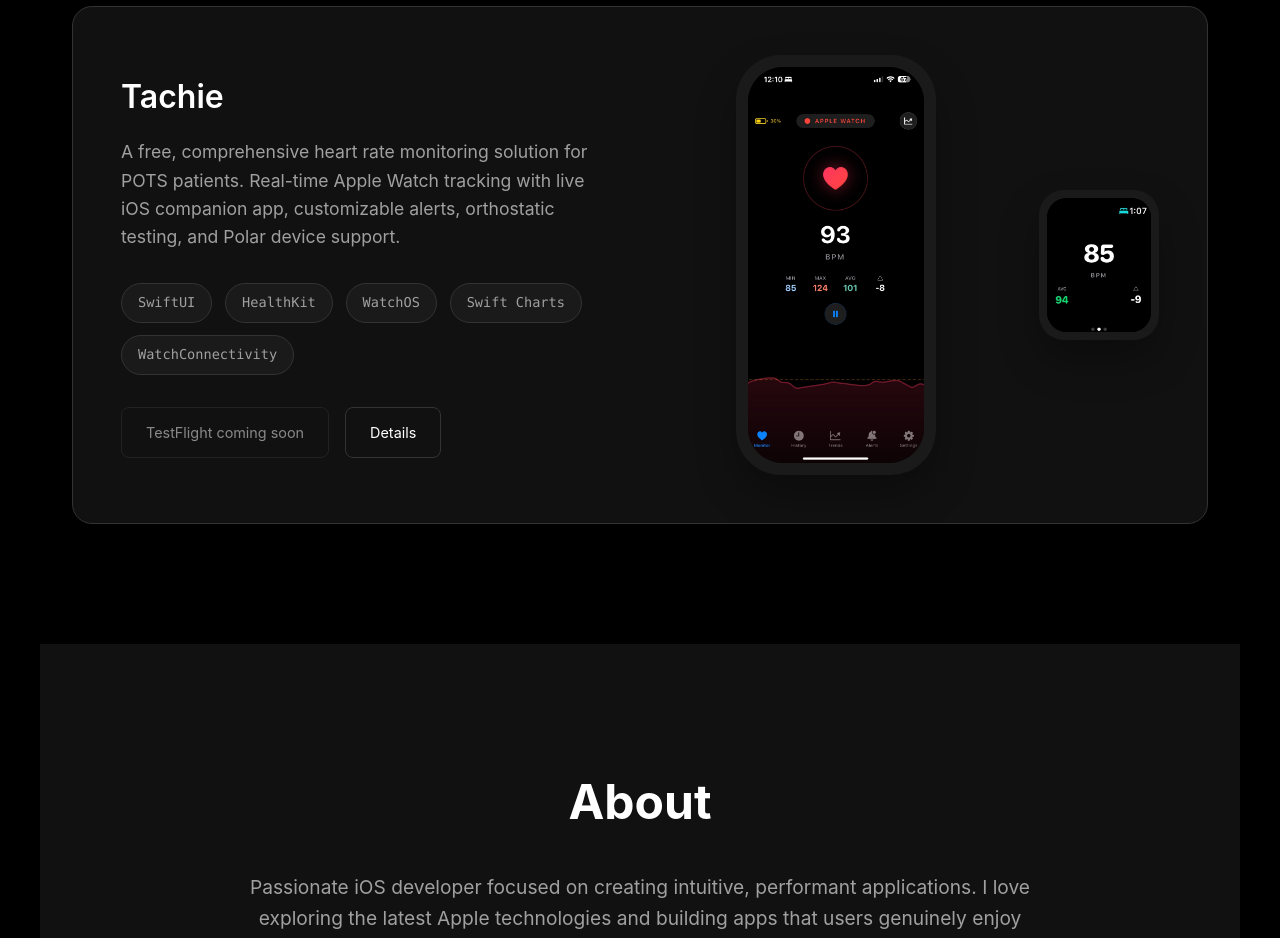
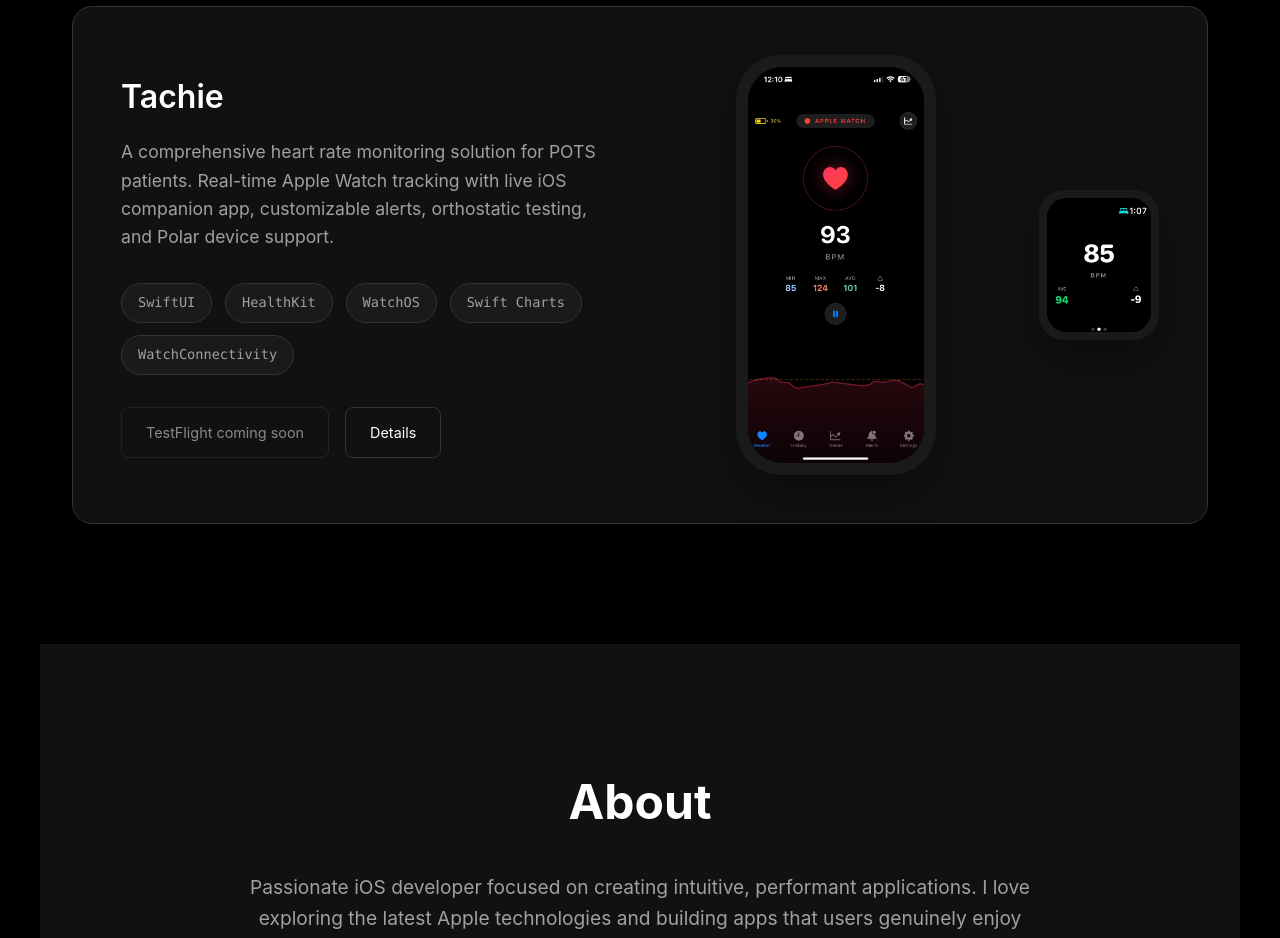
Before and after one commit to pl728/pl728.github.io, a plain HTML site: page index.html in a window 1280 px wide. Shown: the part 1820-2758 px from the top of the page. Drawn offline with Linux system fonts and the light colour scheme; a web font is replaced by a local one.

Commit message:
chore: update project description in index.html for clarity

```diff
--- a/index.html
+++ b/index.html
@@ -124,7 +124,7 @@
                     </div>
                     <div class="project-info">
                         <h3>Tachie</h3>
-                        <p>A free, comprehensive heart rate monitoring solution for POTS patients. Real-time Apple Watch tracking with live iOS companion app, customizable alerts, orthostatic testing, and Polar device support.</p>
+                        <p>A comprehensive heart rate monitoring solution for POTS patients. Real-time Apple Watch tracking with live iOS companion app, customizable alerts, orthostatic testing, and Polar device support.</p>
                         <div class="tech-stack">
                             <span>SwiftUI</span>
                             <span>HealthKit</span>
```
